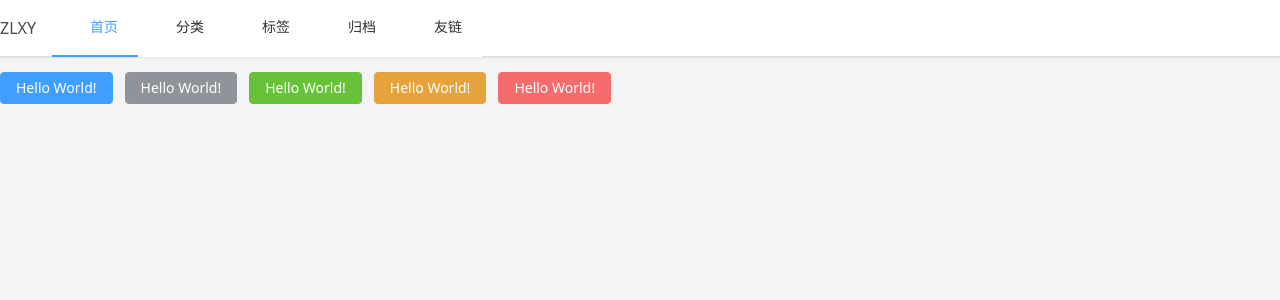
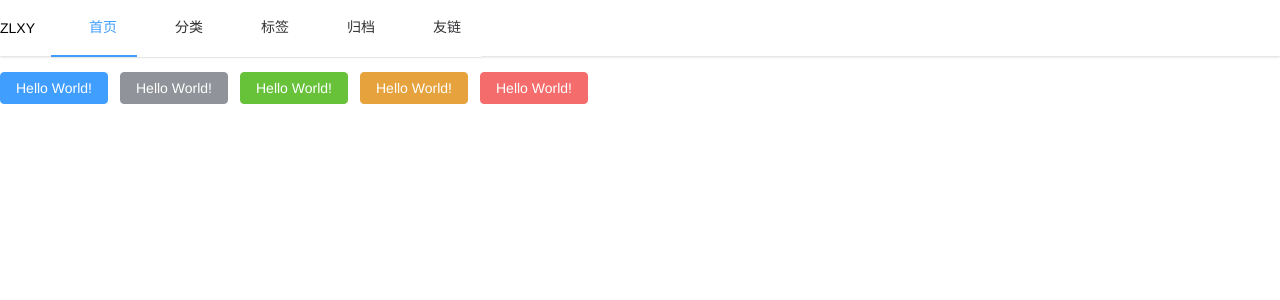
Before and after one commit to zhzl0923/vue-icarus, a Vue app: page / in a window 1280 px wide. Shown: the top 300 px of the page. Built offline with nearby package versions, Linux system fonts and the light colour scheme; some icons are missing.

Commit message:
style update

```diff
--- a/src/styles/global.css
+++ b/src/styles/global.css
@@ -2,21 +2,19 @@
 @tailwind components;
 @tailwind utilities;
 
-:root {
-  --primary-color: #1890ff;
-  --success-color: #52c41a;
-  --warning-color: #faad14;
-  --danger-color: #f5222d;
-  --error-color: #f5222d;
-  --info-color: #bfbfbf;
-}
-
 body {
   @apply h-screen w-screen;
-  @apply bg-gray-100;
 
-  color: #4a4a4a;
-  font-size: 1em;
-  font-weight: 400;
-  line-height: 1.5;
+  font-size: var(--el-font-size-base);
+  background-color: var(--el-background-color-base);
+  font-family:
+    "Helvetica Neue",
+    Helvetica,
+    Arial,
+    "PingFang SC",
+    "Hiragino Sans GB",
+    "Heiti SC",
+    "Microsoft YaHei",
+    "WenQuanYi Micro Hei",
+    sans-serif;
 }
--- a/src/styles/layout/header.css
+++ b/src/styles/layout/header.css
@@ -2,6 +2,8 @@
   @apply flex justify-center items-center;
   @apply h-14 bg-white shadow;
   @apply sticky;
+
+  color: var(--el-menu-text-color);
 }
 
 .header > .container {
@@ -14,7 +16,7 @@
 }
 
 .header-logo:hover {
-  color: var(--primary-color);
+  color: var(--el-color-primary);
 }
 
 .header .el-menu-item {
```
